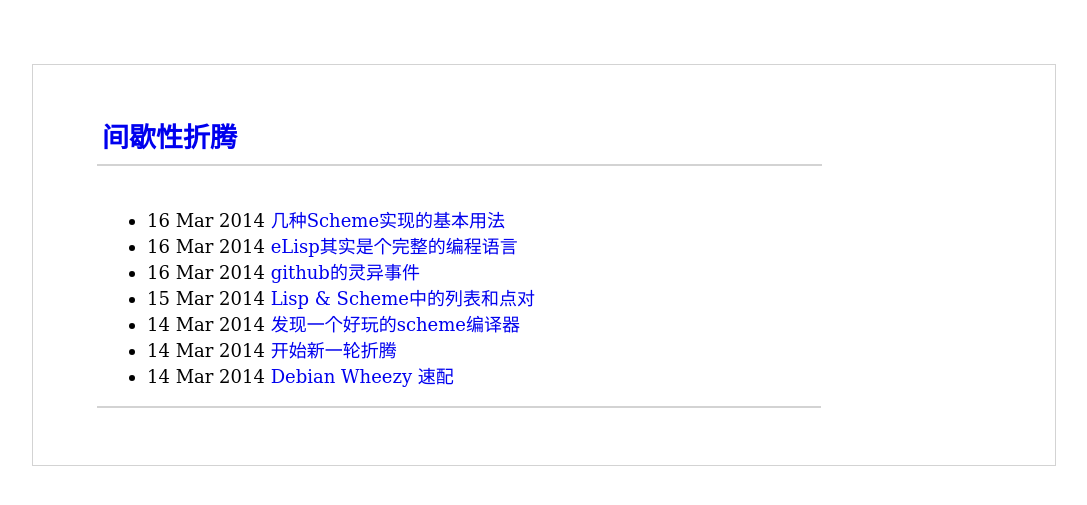
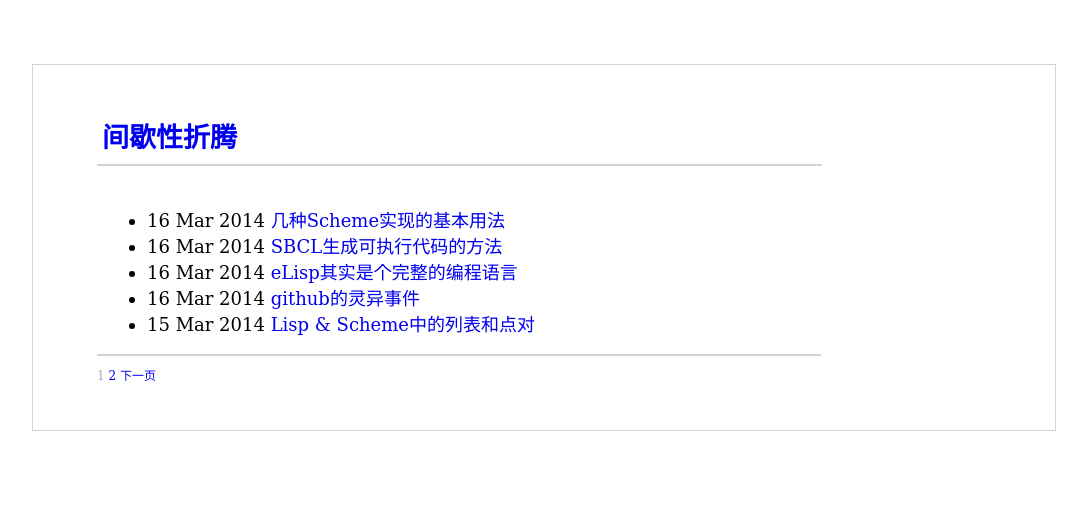
Before and after one commit to rhuichao/uternet.github.io, a Jekyll site: the page built from index.html, in a window 1280 px wide. Shown: the top 505 px of the page, without its empty margins (96-1183 px from the left). Built offline with Jekyll 4.4.1, drawn with Linux system fonts in a browser that asks for light colours; the list of posts is cut into pages by our own code; part of the change alters nothing that is shown.

Commit message:
new document posted

```diff
--- a/_config.yml
+++ b/_config.yml
@@ -1,11 +1,10 @@
 name:      间歇性折腾
 pygments:  true
+mardown:   redcarpet
 source:    .
 destination: ./_site
-plugins:   ./_plugins
 layouts:   ./_layouts
-keep_files: ['.git','.svn']
 permalink: /:year-:month-:day/:title.html
 baseurl:   /
-paginate:  20
+paginate:  5
 paginate_path: "page:num"
--- /dev/null
+++ b/_posts/2014-03-16-sbcl-compile.md
@@ -0,0 +1,83 @@
+---
+layout: post
+title:  SBCL生成可执行代码的方法
+date:   2014-03-16
+---
+在SBCL中有一个内置函数 save-lisp-and-die 可以将正在运行的整个SBCL环境dump为一个文件。语法：
+
+    (save-lisp-and-die "filename" :toplevel 'main  :executable t :compression t)
+
+其中：
+
++ filename        是导出后的文件名
++ :toplevel 'main 指定程序的入口点为 main 函数，并且在程序运行完毕后退出，而不是进入REPL。
++ :executable t   导出为可执行文件
++ :compression t  压缩core image，可以大大压缩导出后的文件体积，如果不加这个参数，一个单纯的hello world有将近30M那么大，加上compresson后被压缩到只有9M左右。要使用本参数，需要在编译SBCL时打开开关。我没有尝试过官网的预编译版本，不过可以确定的是Debian仓库中的SBCL是没有打开这个开关的。最后下载了SBCL的源码自己编译解决。
+
+具体用法：<http://www.sbcl.org/manual/#Saving-a-Core-Image>
+
+示例(fib.lisp)：
+
+{% highlight scheme %}
+    (defun fib (n)
+      (if (< n 2) 1
+        (+ (fib (- n 1))
+           (fib (- n 2)))))
+
+    (defun main ()
+      (format t "~a~%" (fib 40)))
+{% endhighlight %}
+
+然后在SBCL中load:
+
+    $ sbcl
+    This is SBCL 1.1.16, an implementation of ANSI Common Lisp.
+    More information about SBCL is available at <http://www.sbcl.org/>.
+
+    SBCL is free software, provided as is, with absolutely no warranty.
+    It is mostly in the public domain; some portions are provided under
+    BSD-style licenses.  See the CREDITS and COPYING files in the
+    distribution for more information.
+
+    * (load "fib.lisp")
+
+    T
+    * (save-lisp-and-die "fib" :toplevel 'main :executable t :compression t)
+    [undoing binding stack and other enclosing state... done]
+    [saving current Lisp image into fib:
+    writing 3528 bytes from the read-only space at 0x0x1000000
+    compressed 4096 bytes into 1227 at level -1
+    writing 2272 bytes from the static space at 0x0x1100000
+    compressed 4096 bytes into 933 at level -1
+    writing 29634560 bytes from the dynamic space at 0x0x9000000
+    compressed 29634560 bytes into 9021703 at level -1
+    done]
+
+    ls -l
+    -rwxr-xr-x 1 user user 9891868  3月 16 11:05 fib
+
+    $ time ./fib
+    165580141
+
+    real    0m5.051s
+    user    0m4.984s
+    sys     0m0.048s
+
+编译SBCL源码的方法：
+
+要编译SBCL，需要系统中先有一个可运行的SBCL来实现自举，`apt-get install sbcl`安装源里的包就行。
+编译选项上要打开compression开关，prefix不用指定，默认为`/usr/local`，我认为把编译安装的软件安装到/usr/local底下是个好习惯。
+不会同apt安装的软件发生冲突。
+
+    sh make.sh --with-sb-core-compression
+
+编译完全后可以运行下测试看看：
+
+    cd tests && sh run-tests.sh
+
+我测试了一下，有错误发生。Google得到的回答是MS没有大问题。。。
+如果要安装文档（man info 等）
+
+    cd doc/manual && make
+
+一切准备停当后可以卸载掉apt安装的SBCL，然后运行install.sh脚本进行安装自己编译的版本。
```
